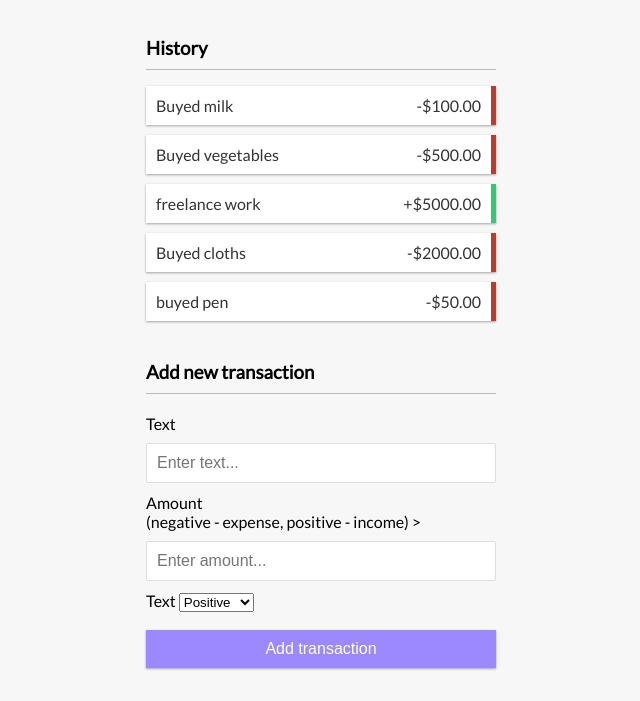
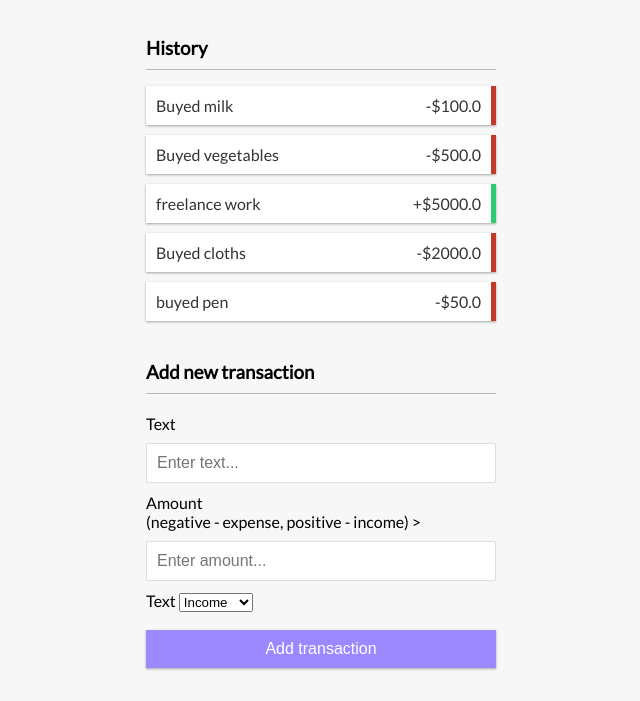
Before and after one commit to Mahendraydv/expense_tracker, a Django app: page / in a window 1280 px wide. Shown: the part 273-974 px from the top of the page, without its empty margins (319-959 px from the left). Run offline with Django 5.2, Linux system fonts and the light colour scheme; a user stored in the database is signed in; data comes from the database, SQL or seed files in the repository; both versions use the stored data as it was after the commit.

Commit message:
do some changes

```diff
--- a/expense_tracker/urls.py
+++ b/expense_tracker/urls.py
@@ -16,8 +16,11 @@ Including another URLconf
 """
 from django.contrib import admin
 from django.urls import path, include
+from django.conf.urls.static import static
+from django.conf import settings
+from django.contrib.staticfiles.urls import staticfiles_urlpatterns
 
 urlpatterns = [
     path('', include('home.urls')),
-    path("admin/", admin.site.urls),
+    path('admin/', admin.site.urls),
 ]
--- a/home/models.py
+++ b/home/models.py
@@ -18,7 +18,7 @@ class Profile(models.Model):
 class Expense(models.Model):
     user = models.ForeignKey(User , on_delete=models.CASCADE)
     name = models.CharField(max_length=100)
-    amount = models.DecimalField(max_digits=10, decimal_places=2, default=0)
+    amount = models.FloatField()
     expense_type = models.CharField(max_length=100 , choices=TYPE)
 
 
--- a/home/templates/home.html
+++ b/home/templates/home.html
@@ -52,8 +52,8 @@
           <div class="form-control">
             <label for="text">Text</label>
             <select name="expense_type" required class="form-control">
-              <option value="Positive">Positive</option>
-              <option value="Negative">Negative</option>
+              <option value="Positive">Income</option>
+              <option value="Negative">Expense</option>
             </select>
           </div>
           <button class="btn" type="submit">Add transaction</button>
--- a/home/urls.py
+++ b/home/urls.py
@@ -1,7 +1,7 @@
 from django.urls import path, include
-from .views import*
+from .views import *
 
 urlpatterns = [
-    path('', home , name ="home"),
+    path('', home , name="home"),
 
 ]
--- a/home/views.py
+++ b/home/views.py
@@ -1,5 +1,5 @@
 from django.shortcuts import render,redirect
-from .models import Expense, Profile
+from .models import *
 
 def home(request):
     profile = Profile.objects.filter(user = request.user).first()
```
Also changed, not shown: db.sqlite3, expense_tracker/settings.py (line endings or trailing spaces), home/migrations/0003_userprofileview.py (added), home/migrations/0004_alter_profile_user_delete_userprofileview.py (added), home/migrations/0005_alter_expense_expense_type.py (added), home/migrations/0006_alter_expense_amount_alter_expense_expense_type_and_more.py (added), 1 other file.
